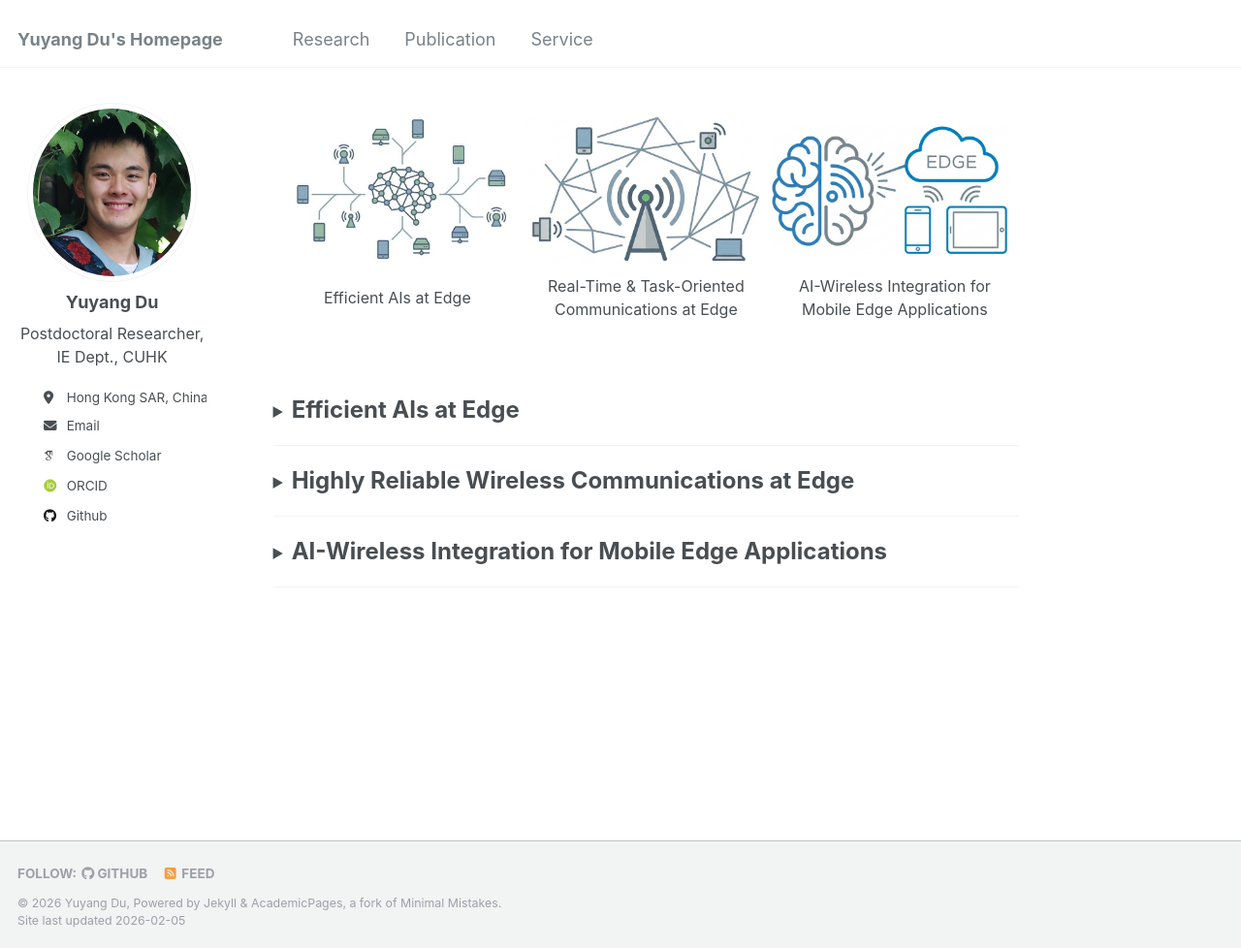
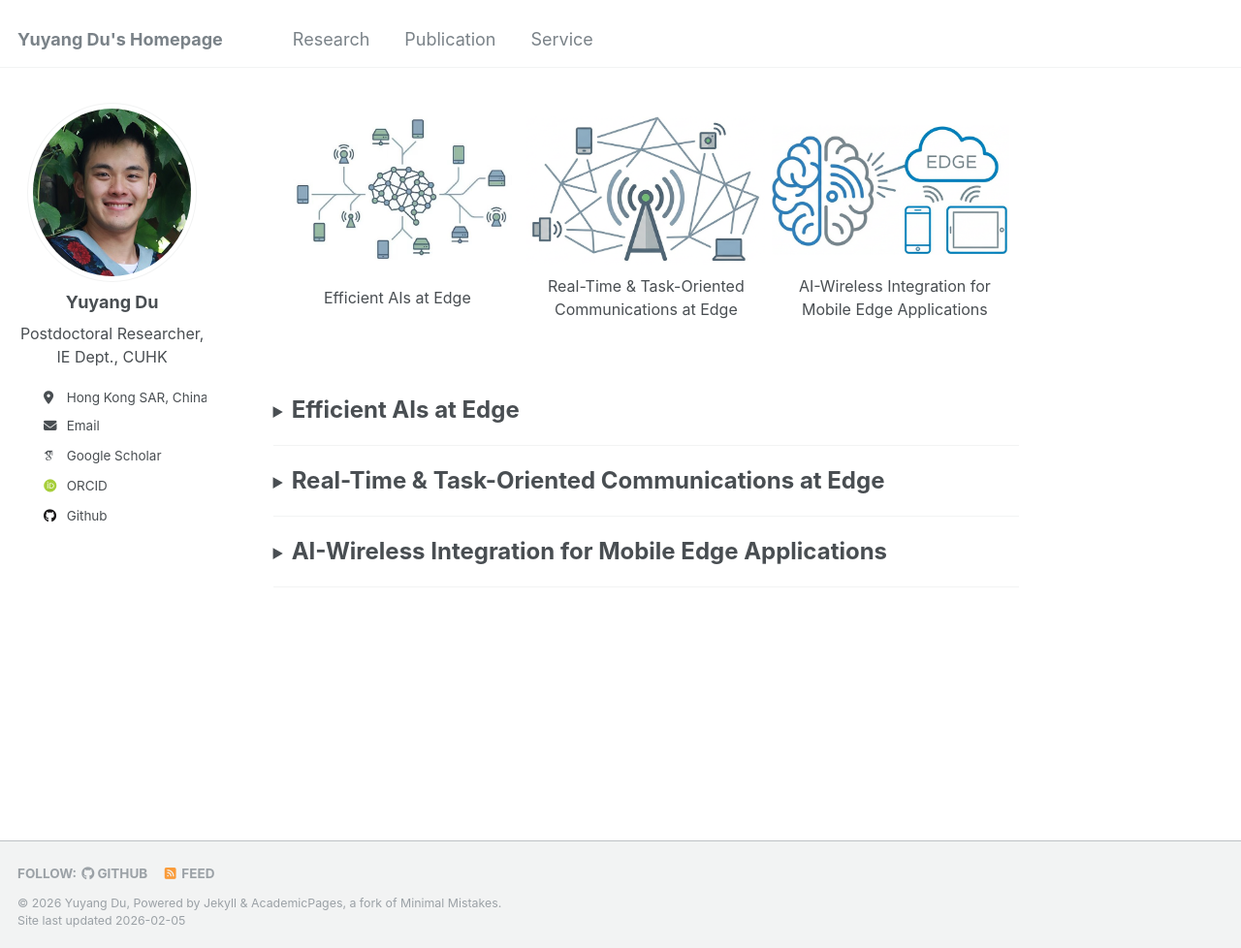
Before and after one commit to yuyangdu01/yuyangdu01.github.io, a Jekyll site: the page built from _pages/research.md, in a window 1280 px wide and 978 px high. Shown: the whole window at 97% size. Built offline with Jekyll 4.4.1, drawn with Linux system fonts in a browser that asks for light colours; some web fonts are replaced.

Commit message:
Update research.md

```diff
--- a/_pages/research.md
+++ b/_pages/research.md
@@ -73,7 +73,7 @@ redirect_from:
 
 <details><!-- Remy: #2 fold contents -->
   <summary>
-    <span style="text-align: center; font-size: 24px; font-weight: bold;">Highly Reliable Wireless Communications at Edge</span>
+    <span style="text-align: center; font-size: 24px; font-weight: bold;">Real-Time & Task-Oriented Communications at Edge</span>
   </summary>
   <br>
 
```
